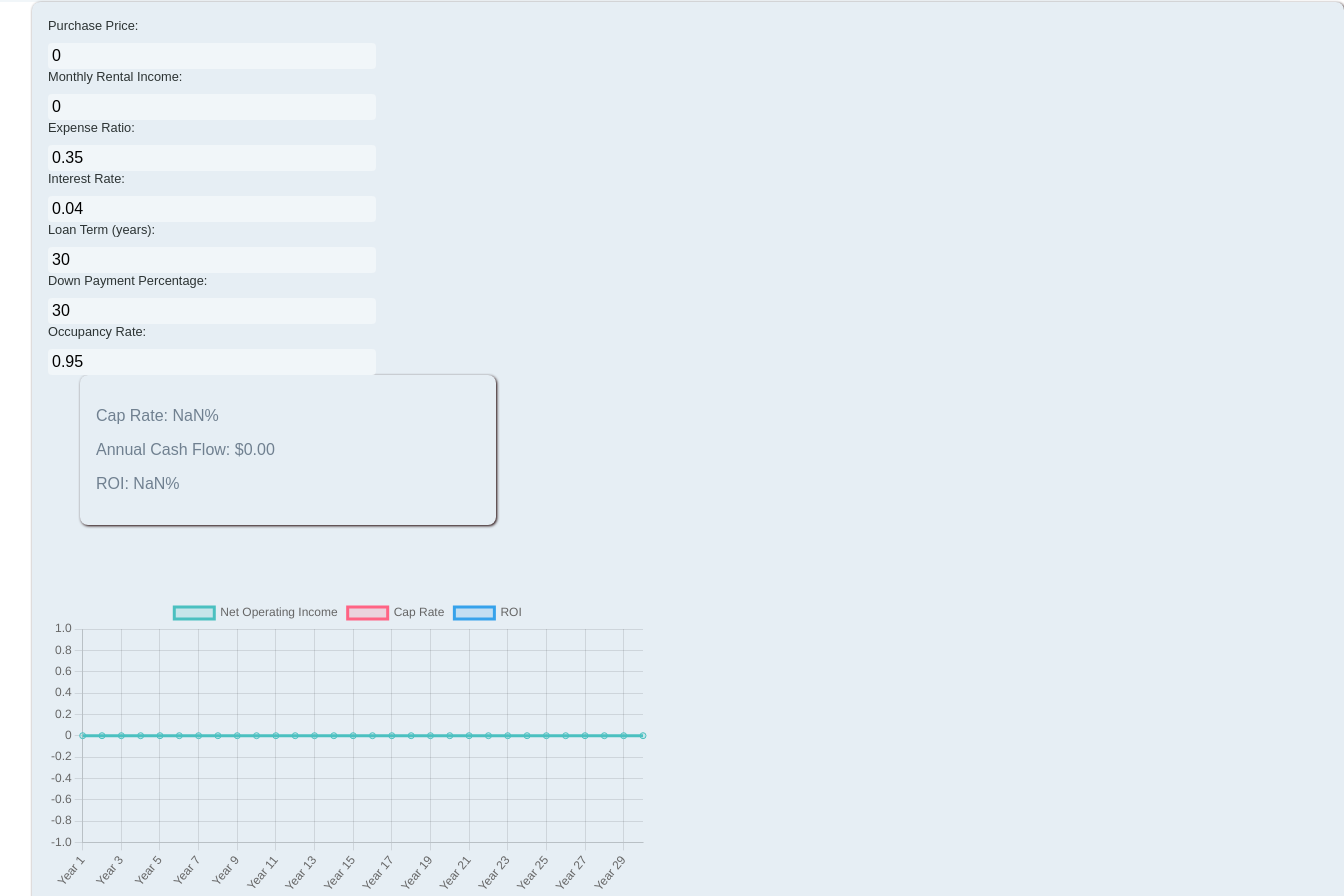
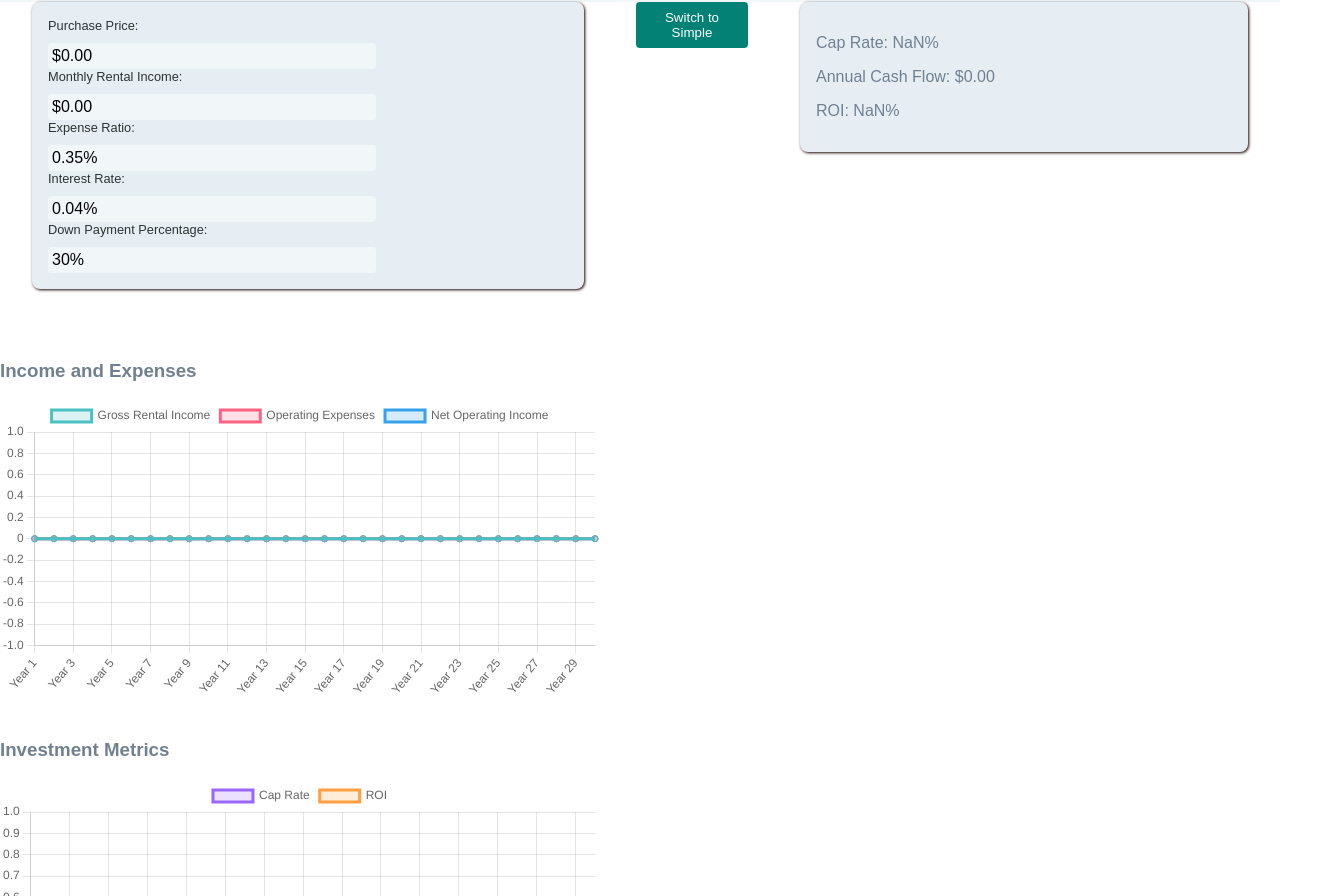
Before and after one commit to Abana55/alec-bana-capstone-client, a React (Create React App) app: page /InvestmentCalculator in a window 1280 px wide. Shown: the part 145-1041 px from the top of the page, 1344 px wide, since content can reach past the window. Built offline with nearby package versions, Linux system fonts and the light colour scheme.

Commit message:
finished the calulator left to do some minor styles

```diff
--- a/src/pages/investmentCalculator/investmentCalculator.js
+++ b/src/pages/investmentCalculator/investmentCalculator.js
@@ -1,8 +1,8 @@
 import React, { useState } from "react";
 import { Line } from "react-chartjs-2";
-import Slider from 'react-slick';
-import 'slick-carousel/slick/slick.css';
-import 'slick-carousel/slick/slick-theme.css';
+import Slider from "react-slick";
+import "slick-carousel/slick/slick.css";
+import "slick-carousel/slick/slick-theme.css";
 import "./InvestmentCalculator.scss";
 
 function InvestmentCalculator() {
@@ -13,7 +13,35 @@ function InvestmentCalculator() {
   const [loanTerm, setLoanTerm] = useState(30);
   const [downPaymentPercentage, setDownPaymentPercentage] = useState(30);
   const [occupancyRate, setOccupancyRate] = useState(0.95);
+  const [formMode, setFormMode] = useState("advanced");
+  const [isPurchasePriceFocused, setIsPurchasePriceFocused] = useState(false);
+  const [isRentalIncomeFocused, setIsRentalIncomeFocused] = useState(false);
+  const [isExpenseRatioFocused, setIsExpenseRatioFocused] = useState(false);
+  const [isInterestRateFocused, setIsInterestRateFocused] = useState(false);
+  const [isDownPaymentPercentageFocused, setIsDownPaymentPercentageFocused] =
+    useState(false);
 
+  const handleRentalIncomeFocus = () => setIsRentalIncomeFocused(true);
+  const handleRentalIncomeBlur = () => setIsRentalIncomeFocused(false);
+
+  const handleExpenseRatioFocus = () => setIsExpenseRatioFocused(true);
+  const handleExpenseRatioBlur = () => setIsExpenseRatioFocused(false);
+
+  const handleInterestRateFocus = () => setIsInterestRateFocused(true);
+  const handleInterestRateBlur = () => setIsInterestRateFocused(false);
+
+  const handleDownPaymentPercentageFocus = () =>
+    setIsDownPaymentPercentageFocused(true);
+  const handleDownPaymentPercentageBlur = () =>
+    setIsDownPaymentPercentageFocused(false);
+
+  const handlePurchasePriceFocus = () => {
+    setIsPurchasePriceFocused(true);
+  };
+
+  const handlePurchasePriceBlur = () => {
+    setIsPurchasePriceFocused(false);
+  };
 
   const sliderSettings = {
     dots: true,
@@ -61,147 +89,270 @@ function InvestmentCalculator() {
     annualCashFlow,
     roi,
   } = calculateMetrics();
-
   const years = Array.from({ length: loanTerm }, (_, i) => `Year ${i + 1}`);
 
-  const noiData = Array.from(
+  const incomeData = Array.from(
     { length: loanTerm },
-    (_, i) => noi * Math.pow(1.05, i)
+    (_, i) => rentalIncome * 12 * Math.pow(1.05, i)
   );
-  const capRateData = Array.from(
+  const expensesData = Array.from(
     { length: loanTerm },
-    (_, i) => (noiData[i] / purchasePrice) * 100
+    (_, i) => incomeData[i] * expenseRatio
   );
-  const roiData = Array.from(
-    { length: loanTerm },
-    (_, i) => ((noiData[i] - annualMortgagePayment) / downPayment) * 100
+  const noiData = incomeData.map(
+    (income, index) => income - expensesData[index]
   );
 
-  const graphData = {
-    labels: Array.from({ length: loanTerm }, (_, i) => `Year ${i + 1}`),
+  const capRateData = noiData.map((noi) => (noi / purchasePrice) * 100);
+  const roiData = noiData.map(
+    (noi, index) => ((noi - annualMortgagePayment) / downPayment) * 100
+  );
+
+  const graphDataNOI = {
+    labels: years,
     datasets: [
       {
-        label: "Net Operating Income",
-        data: Array.from(
-          { length: loanTerm },
-          (_, i) => noi * Math.pow(1.05, i)
-        ),
+        label: "Gross Rental Income",
+        data: incomeData,
         borderColor: "rgb(75, 192, 192)",
         backgroundColor: "rgba(75, 192, 192, 0.2)",
       },
       {
-        label: "Cap Rate",
-        data: capRateData,
+        label: "Operating Expenses",
+        data: expensesData,
         borderColor: "rgb(255, 99, 132)",
         backgroundColor: "rgba(255, 99, 132, 0.2)",
       },
       {
-        label: "ROI",
-        data: roiData,
+        label: "Net Operating Income",
+        data: noiData,
         borderColor: "rgb(54, 162, 235)",
         backgroundColor: "rgba(54, 162, 235, 0.2)",
       },
     ],
   };
+
+  const graphDataMetrics = {
+    labels: years,
+    datasets: [
+      {
+        label: "Cap Rate",
+        data: capRateData,
+        borderColor: "rgb(153, 102, 255)",
+        backgroundColor: "rgba(153, 102, 255, 0.2)",
+      },
+      {
+        label: "ROI",
+        data: roiData,
+        borderColor: "rgb(255, 159, 64)",
+        backgroundColor: "rgba(255, 159, 64, 0.2)",
+      },
+    ],
+  };
+
+  const toggleFormMode = () => {
+    const newMode = formMode === "advanced" ? "simple" : "advanced";
+    setFormMode(newMode);
+    console.log("Form mode set to:", newMode);
+  };
+
+  const formattedAnnualCashFlow = new Intl.NumberFormat("en-US", {
+    style: "currency",
+    currency: "USD",
+  }).format(annualCashFlow);
+
+  const formattedCapRate = new Intl.NumberFormat("en-US", {
+    style: "percent",
+    maximumFractionDigits: 2,
+  }).format(capRate / 100);
+
+  const formattedROI = new Intl.NumberFormat("en-US", {
+    style: "percent",
+    maximumFractionDigits: 2,
+  }).format(roi / 100);
+
+  const formatCurrency = (value) => {
+    return new Intl.NumberFormat("en-US", {
+      style: "currency",
+      currency: "USD",
+    }).format(value);
+  };
+
+  const formatPercentage = (value) => {
+    return new Intl.NumberFormat("en-US", {
+      style: "percent",
+      maximumFractionDigits: 2,
+    }).format(value / 100);
+  };
+
   return (
     <div className="investment-calculator">
       <h2 className="investment-calculator__title">
         Real Estate Investment Calculator
       </h2>
+      <div className="investment-calculator__content">
         <form className="investment-calculator__form">
           <div className="investment-calculator__form-group">
+            {/* Common fields */}
             <label className="investment-calculator__form-label">
               Purchase Price:
               <input
-              type="number"
+                type="text"
                 className="investment-calculator__form-input"
-              value={purchasePrice}
-              onChange={(e) => setPurchasePrice(Number(e.target.value))}
+                value={
+                  isPurchasePriceFocused
+                    ? purchasePrice
+                    : formatCurrency(purchasePrice)
+                }
+                onChange={(e) =>
+                  setPurchasePrice(
+                    Number(e.target.value.replace(/[^0-9.-]+/g, ""))
+                  )
+                }
+                onFocus={handlePurchasePriceFocus}
+                onBlur={handlePurchasePriceBlur}
               />
             </label>
             <label className="investment-calculator__form-label">
               Monthly Rental Income:
               <input
-              type="number"
+                type="text"
                 className="investment-calculator__form-input"
-              value={rentalIncome}
-              onChange={(e) => setRentalIncome(Number(e.target.value))}
+                value={
+                  isRentalIncomeFocused
+                    ? rentalIncome
+                    : formatCurrency(rentalIncome)
+                }
+                onChange={(e) =>
+                  setRentalIncome(
+                    Number(e.target.value.replace(/[^0-9.-]+/g, ""))
+                  )
+                }
+                onFocus={handleRentalIncomeFocus}
+                onBlur={handleRentalIncomeBlur}
               />
             </label>
+
+            {/* Advanced fields */}
+            {formMode === "advanced" && (
+              <>
                 <label className="investment-calculator__form-label">
                   Expense Ratio:
                   <input
-              type="number"
+                    type="text"
                     className="investment-calculator__form-input"
-              value={expenseRatio}
-              onChange={(e) => setExpenseRatio(Number(e.target.value))}
-              step="0.01"
+                    value={
+                      isExpenseRatioFocused
+                        ? expenseRatio
+                        : formatPercentage(expenseRatio)
+                    }
+                    onChange={(e) =>
+                      setExpenseRatio(
+                        Number(e.target.value.replace(/[^0-9.-]+/g, ""))
+                      )
+                    }
+                    onFocus={handleExpenseRatioFocus}
+                    onBlur={handleExpenseRatioBlur}
                   />
                 </label>
                 <label className="investment-calculator__form-label">
                   Interest Rate:
                   <input
-              type="number"
+                    type="text"
                     className="investment-calculator__form-input"
-              value={interestRate}
-              onChange={(e) => setInterestRate(Number(e.target.value))}
-              step="0.01"
-            />
-          </label>
-          <label className="investment-calculator__form-label">
-            Loan Term (years):
-            <input
-              type="number"
-              className="investment-calculator__form-input"
-              value={loanTerm}
-              onChange={(e) => setLoanTerm(Number(e.target.value))}
+                    value={
+                      isInterestRateFocused
+                        ? interestRate
+                        : formatPercentage(interestRate)
+                    }
+                    onChange={(e) =>
+                      setInterestRate(
+                        Number(e.target.value.replace(/[^0-9.-]+/g, ""))
+                      )
+                    }
+                    onFocus={handleInterestRateFocus}
+                    onBlur={handleInterestRateBlur}
                   />
                 </label>
                 <label className="investment-calculator__form-label">
                   Down Payment Percentage:
                   <input
-              type="number"
+                    type="text"
                     className="investment-calculator__form-input"
-              value={downPaymentPercentage}
-              onChange={(e) => setDownPaymentPercentage(Number(e.target.value))}
-              step="1"
+                    value={
+                      isDownPaymentPercentageFocused
+                        ? downPaymentPercentage
+                        : formatPercentage(downPaymentPercentage)
+                    }
+                    onChange={(e) =>
+                      setDownPaymentPercentage(
+                        Number(e.target.value.replace(/[^0-9.-]+/g, ""))
+                      )
+                    }
+                    onFocus={handleDownPaymentPercentageFocus}
+                    onBlur={handleDownPaymentPercentageBlur}
                   />
                 </label>
-          <label className="investment-calculator__form-label">
-            Occupancy Rate:
-            <input
-              type="number"
-              className="investment-calculator__form-input"
-              value={occupancyRate}
-              onChange={(e) => setOccupancyRate(Number(e.target.value))}
-              step="0.01"
-            />
-          </label>
+              </>
+            )}
+          </div>
+        </form>
+        <button
+          type="button"
+          className="investment-calculator__toggle"
+          onClick={() =>
+            setFormMode(formMode === "advanced" ? "simple" : "advanced")
+          }
+        >
+          {formMode === "advanced" ? "Switch to Simple" : "Switch to Advanced"}
+        </button>
         <div className="investment-calculator__results">
-            <p>Cap Rate: {capRate.toFixed(2)}%</p>
-            <p>Annual Cash Flow: ${annualCashFlow.toFixed(2)}</p>
-            <p>ROI: {roi.toFixed(2)}%</p>
+          <p>Cap Rate: {formattedCapRate}</p>
+          <p>Annual Cash Flow: {formattedAnnualCashFlow}</p>
+          <p>ROI: {formattedROI}</p>
         </div>
       </div>
+      <div className="investment-calculator__graphs">
         <div className="investment-calculator__graph">
-          <Line data={graphData} options={{ responsive: true }} />
+          <h3>Income and Expenses</h3>
+          <Line data={graphDataNOI} options={{ responsive: true }} />
         </div>
-      </form>
+        <div className="investment-calculator__graph">
+          <h3>Investment Metrics</h3>
+          <Line data={graphDataMetrics} options={{ responsive: true }} />
+        </div>
+      </div>
 
       <div className="calculator-terms">
         <h3>Terms and Definitions</h3>
         <Slider {...sliderSettings}>
+          <p>
+            <strong>Cap Rate (Capitalization Rate):</strong> A measure of the
+            potential return on a real estate investment, calculated as the Net
+            Operating Income divided by the purchase price.
+          </p>
+          <p className="calculator-formula">
+            Formula: Cap Rate = (NOI / Purchase Price) * 100
+          </p>
+
           <div className="calculator-term">
-      <p><strong>Cap Rate (Capitalization Rate):</strong> A measure of the potential return on a real estate investment, calculated as the Net Operating Income divided by the purchase price.</p>
-      <p className="calculator-formula">Formula: Cap Rate = (NOI / Purchase Price) * 100</p>
+            <p>
+              <strong>Net Operating Income (NOI):</strong> The total income
+              generated by the property minus operating expenses.
+            </p>
+            <p className="calculator-formula">
+              Formula: NOI = Gross Rental Income - Operating Expenses
+            </p>
           </div>
           <div className="calculator-term">
-      <p><strong>Net Operating Income (NOI):</strong> The total income generated by the property minus operating expenses.</p>
-      <p className="calculator-formula">Formula: NOI = Gross Rental Income - Operating Expenses</p>
-    </div>
-    <div className="calculator-term">
-      <p><strong>ROI (Return on Investment):</strong> A measure of the profitability of an investment, calculated as the net profit divided by the initial investment cost.</p>
-      <p className="calculator-formula">Formula: ROI = (Annual Cash Flow / Down Payment) * 100</p>
+            <p>
+              <strong>ROI (Return on Investment):</strong> A measure of the
+              profitability of an investment, calculated as the net profit
+              divided by the initial investment cost.
+            </p>
+            <p className="calculator-formula">
+              Formula: ROI = (Annual Cash Flow / Down Payment) * 100
+            </p>
           </div>
           <li>
             <strong>Expense Ratio:</strong> The ratio of operating expenses to
--- a/src/pages/investmentCalculator/investmentCalculator.scss
+++ b/src/pages/investmentCalculator/investmentCalculator.scss
@@ -12,6 +12,7 @@
     padding-bottom: 0.5rem;
     box-shadow: 100px 3px 15px rgba(255, 255, 255, 0.2);
   }
+
   &__content {
     display: flex;
     justify-content: space-between;
@@ -21,23 +22,11 @@
 
   &__form {
     flex-basis: 50%;
-
-  }
-
-  &__results {
-    flex-basis: 40%;
-
-  }
-
-  &__form {
     padding: 1rem;
-    width: 100%;
     box-shadow: 1px 1px 3px rgb(27, 0, 0);
     background-color: #e6eef4;
     border-radius: 0.5rem;
-    margin-right: 2rem;
-    margin-left: 2rem;
-    margin-bottom: 2rem;
+    margin: 0 2rem 2rem;
     color: #2c3333;
     display: flex;
     flex-direction: column;
@@ -58,28 +47,32 @@
     font-size: 1rem;
     border-style: none;
     border-radius: 0.25rem;
-    border-width: 0.0625rem;
     color: black;
     width: 25vw;
     background-color: #f1f6f9;
   }
 
-  &__results, &__terms, &__use-case {
+  &__results {
+    flex-basis: 40%;
     padding: 1rem;
-    width: 30vw;
-    box-shadow: 1px 1px 3px rgb(27 0 0);
+    box-shadow: 1px 1px 3px rgb(27, 0, 0);
     background-color: #e6eef4;
     border-radius: 0.5rem;
-    margin-right: 2rem;
-    margin-left: 2rem;
-    margin-bottom: 2rem;
+    margin: 0 2rem 2rem;
     color: #2c3333;
   }
+
+  &__graphs {
+    display: flex;
+    flex-direction: column;
+    margin-top: 20px;
+    gap: 20px;
   }
-.investment-calculator__graph {
-    margin-top: 20px;
+
+  &__graph {
     width: 100%;
     max-width: 600px;
+  }
 }
 
 .calculator-terms {
@@ -89,7 +82,6 @@
   background-color: #f8f9fa;
   border-radius: 10px;
   box-shadow: 0 4px 8px rgba(0, 0, 0, 0.1);
-  }
 
   .calculator-term {
     text-align: left;
@@ -104,3 +96,17 @@
     font-style: italic;
     color: #028174;
   }
+}
+.investment-calculator__toggle {
+    padding: 0.5rem 1rem;
+    margin-bottom: 1rem;
+    background-color: #028174;
+    color: white;
+    border: none;
+    border-radius: 0.25rem;
+    cursor: pointer;
+
+    &:hover {
+      background-color: darken(#028174, 10%);
+    }
+  }
```
Lines whose indentation alone changed are shown as unchanged.
